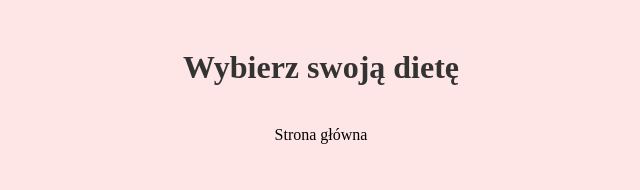
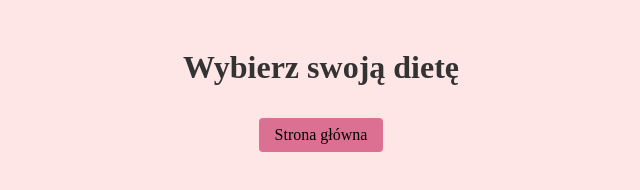
Before and after one commit to Volltaree/Praca_Dyplomowa, a website: page diet.html in a window 1280 px wide. In both pictures the pointer is over the button "Strona główna". Shown: the whole page, without its empty margins (319-959 px from the left). Drawn offline with Linux system fonts and the light colour scheme.

Commit message:
Naprawa błędów

```diff
--- a/style.css
+++ b/style.css
@@ -75,7 +75,7 @@ button {
 }
 
 button:hover {
-    background-color: #ffe6e6;
+    background-color: palevioletred;
 }
 
 .overlay {
```
Also changed, not shown: index.html (+1 -1 lines).
